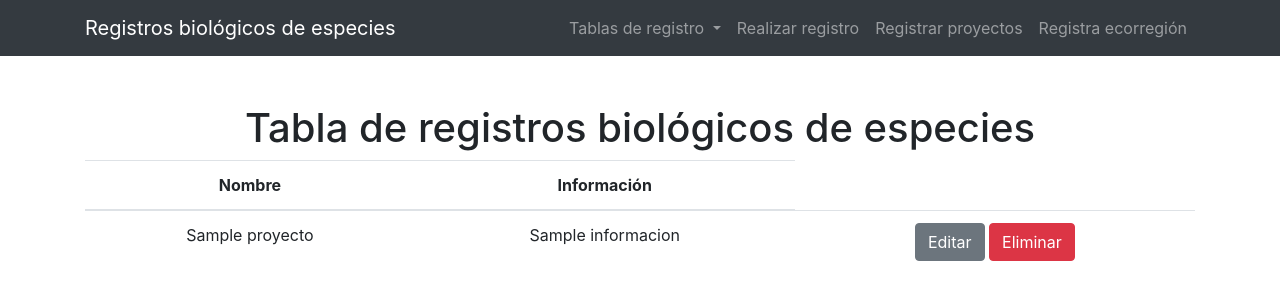
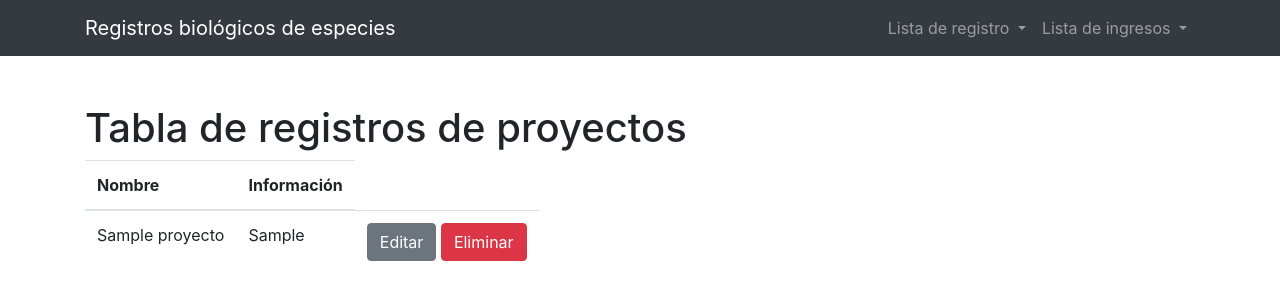
Before and after one commit to andrescuello/prueba-invemar, a Django app: template templates/proyecto/index.html in a window 1280 px wide. Shown: the top 300 px of the page. Run offline with Django 3.2, Linux system fonts and the light colour scheme; tables that the repository leaves empty hold one stand-in row (values such as "Sample post"); the template is opened without the code that fills it: values that come from a table or form of the project are taken from there, most other values are stand-ins (such as "Sample title", 1, 10 or a date in 2020); parts of the project's set-up code (start-up, migrations or seed data) failed here and were passed over; some libraries are stand-ins or nearby versions.

Commit message:
actualizacion

```diff
--- a/apps/proyecto/forms.py
+++ b/apps/proyecto/forms.py
@@ -11,13 +11,12 @@ class ProyectoForm(forms.ModelForm):
 		fields = [
 			'nombre',
             'informacion',
-
 		]
 		labels = {
 			'nombre': 'Nombre',
             'informacion': 'Información',
 		}
 		widgets = {
-            'nombre':  forms.TextInput(attrs={'class':'form-control'}),
+            'nombre': forms.TextInput(attrs={'class':'form-control'}),
             'informacion': forms.Textarea(attrs={'class':'form-control'}),
 		}
--- a/apps/proyecto/models.py
+++ b/apps/proyecto/models.py
@@ -1,4 +1,5 @@
 from django.db import models
+
 
 class Proyecto(models.Model):
     nombre = models.CharField(max_length=50)
--- a/apps/registro/forms.py
+++ b/apps/registro/forms.py
@@ -46,8 +46,8 @@ class RegistroForm(forms.ModelForm):
 			'especie': forms.TextInput(attrs={'class':'form-control'}),
             'familia': forms.TextInput(attrs={'class':'form-control'}),
             'nombrecomun': forms.TextInput(attrs={'class':'form-control'}),
-            'proyecto': forms.SelectMultiple(attrs={'class':'form-control', 'size':'10'}),
-            'baseregistro': forms.TextInput(attrs={'class':'form-control'}),
+            'proyecto': forms.Select(attrs={'class':'form-control'}),
+            'baseregistro': forms.Textarea(attrs={'class':'form-control'}),
             'identificador': forms.TextInput(attrs={'class':'form-control'}),
             'añoidentificacion': forms.TextInput(attrs={'class':'form-control'}),
             'departamento': forms.TextInput(attrs={'class':'form-control'}),
@@ -57,5 +57,5 @@ class RegistroForm(forms.ModelForm):
             'longitud': forms.TextInput(attrs={'class':'form-control'}),
             'autor': forms.TextInput(attrs={'class':'form-control'}),
             'fechacaptura': forms.DateInput(attrs={'class':'form-control fecha-date'},format='%Y-%m-%d'),
-            'ecorregion': forms.SelectMultiple(attrs={'class':'form-control', 'size':'10'}),
+            'ecorregion': forms.Select(attrs={'class':'form-control'}),
 		}
--- a/apps/registro/models.py
+++ b/apps/registro/models.py
@@ -6,7 +6,7 @@ class Registro(models.Model):
     especie = models.CharField(max_length=50)
     familia = models.CharField(max_length=50)
     nombrecomun = models.CharField(max_length=50)
-    proyecto = models.ManyToManyField(Proyecto)
+    proyecto = models.ForeignKey(Proyecto, null=True, blank=True,on_delete=models.CASCADE)
     baseregistro = models.TextField()
     identificador = models.CharField(max_length=50)
     añoidentificacion = models.CharField(max_length=50)
@@ -17,4 +17,4 @@ class Registro(models.Model):
     longitud = models.FloatField()
     autor = models.CharField(max_length=20)
     fechacaptura = models.DateField()
-    ecorregion = models.ManyToManyField(Ecorregion)
+    ecorregion = models.ForeignKey(Ecorregion, null=True, blank=True,on_delete=models.CASCADE)
--- a/apps/registro/urls.py
+++ b/apps/registro/urls.py
@@ -1,12 +1,15 @@
 from django.urls import path
 from django.conf.urls import url, include
-from apps.registro.views import index_registro, RegistroList, RegistroCreate, RegistroUpdate, RegistroDelete
+from apps.registro.views import index_registro, RegistroList, RegistroCreate, RegistroUpdate, RegistroDelete, RegistroDetail, ReporteRegistroExcel
 
 app_name = 'registro'
 
 urlpatterns = [
 	url(r'^index$',RegistroList.as_view(), name="registro_listar"),
 	url(r'^nuevo$', RegistroCreate.as_view(), name="registro_nuevo"),
+	url(r'^reporte_excel$', ReporteRegistroExcel.as_view(), name="registro_excel"),
 	url(r'^editar/(?P<pk>\d+)/$', RegistroUpdate.as_view(), name="registro_editar"),
 	url(r'^eliminar/(?P<pk>\d+)/$',RegistroDelete.as_view(), name="registro_eliminar"),
+	url(r'^detalle/(?P<pk>\d+)/$',RegistroDetail.as_view(), name="registro_detalle"),
+
 ]
--- a/invemar/settings.py
+++ b/invemar/settings.py
@@ -114,7 +114,7 @@ AUTH_PASSWORD_VALIDATORS = [
 # Internationalization
 # https://docs.djangoproject.com/en/3.0/topics/i18n/
 
-LANGUAGE_CODE = 'en-co'
+LANGUAGE_CODE = 'es-co'
 
 TIME_ZONE = 'America/Bogota'
 
--- /dev/null
+++ b/static/css/ingreso.css
@@ -0,0 +1,5 @@
+div#ingreso{
+	width: 1250px;
+	height: 1400px;
+	float: left;
+}
--- a/templates/base/base.html
+++ b/templates/base/base.html
@@ -6,15 +6,16 @@
 <head>
 
   <meta charset="utf-8">
-  <meta name="viewport" content="width=device-width, initial-scale=1, shrink-to-fit=no">
+  <meta name="viewport" content="width=device-width, initial-scale=1">
   <meta name="description" content="">
   <meta name="author" content="">
 
-  <title>Bare - Start Bootstrap Template</title>
+  <title>Registros biologicos de especies</title>
 
   <!-- Bootstrap core CSS -->
   <link href="https://fonts.googleapis.com/css?family=Ubuntu&display=swap" rel="stylesheet">
   <link rel="stylesheet" href="https://stackpath.bootstrapcdn.com/bootstrap/4.3.1/css/bootstrap.min.css">
+  <link rel="stylesheet" type="text/css" href="{% static 'css/ingreso.css'%}">
 
 </head>
 
@@ -32,7 +33,7 @@
             <li class="nav-item active">
               <li class="nav-item dropdown">
                 <a class="nav-link dropdown-toggle" href="#" id="navbarDropdown" role="button" data-toggle="dropdown" aria-haspopup="true" aria-expanded="false">
-                 Tablas de registro
+                 Lista de registro
                 </a>
                 <div class="dropdown-menu" aria-labelledby="navbarDropdown">
                   <a class="dropdown-item" href="{% url 'proyecto:proyecto_listar' %}">Tabla de proyectos</a>
@@ -43,15 +44,30 @@
                 <span class="sr-only">(current)</span>
                 </a>
               </li>
+            <li class="nav-item active">
+              <li class="nav-item dropdown">
+                <a class="nav-link dropdown-toggle" href="#" id="navbarDropdown" role="button" data-toggle="dropdown" aria-haspopup="true" aria-expanded="false">
+                 Lista de ingresos
+                </a>
+                <div class="dropdown-menu" aria-labelledby="navbarDropdown">
+                  <a class="dropdown-item" href="{% url 'registro:registro_nuevo' %}">Realizar registro</a>
+                  <a class="dropdown-item" href="{% url 'proyecto:proyecto_nuevo' %}">Registrar Proyectos</a>
+                  <a class="dropdown-item" href="{% url 'ecorregion:ecorregion_nuevo' %}">Registra Ecorregión</a>
+                <div class="dropdown-divider"></div>
+                </div>
+                </li>
+                <span class="sr-only">(current)</span>
+                </a>
+              </li>
+
             <li class="nav-item">
-            <a class="nav-link" href="{% url 'registro:registro_nuevo' %}">Realizar registro</a>
+              {% block boton %}
+              {% endblock  %}
             </li>
-          <li class="nav-item">
-            <a class="nav-link" href="{% url 'proyecto:proyecto_nuevo' %}">Registrar proyectos</a>
-          </li>
-          <li class="nav-item">
-            <a class="nav-link" href="{% url 'ecorregion:ecorregion_nuevo' %}">Registra ecorregión</a>
-          </li>
+
+
+
+
         </ul>
       </div>
     </div>
@@ -60,7 +76,7 @@
   <!-- Page Content -->
   <div class="container">
     <div class="row">
-      <div class="col-lg-12 text-center">
+      <div class="col-lg-12">
         {% block title %}
         <h1 class="mt-5">Tabla de registros biológicos de especies</h1>
         {% endblock %}
@@ -73,14 +89,13 @@
   </div>
 
   <!-- Bootstrap core JavaScript -->
-  <script src="{% static 'jquery/jquery.slim.min.js' %}"></script>
   <script src="https://ajax.googleapis.com/ajax/libs/jquery/3.4.1/jquery.min.js"></script>
   <script src="https://cdnjs.cloudflare.com/ajax/libs/popper.js/1.14.7/umd/popper.min.js" integrity="sha384-UO2eT0CpHqdSJQ6hJty5KVphtPhzWj9WO1clHTMGa3JDZwrnQq4sF86dIHNDz0W1" crossorigin="anonymous"></script>
   <script src="https://stackpath.bootstrapcdn.com/bootstrap/4.3.1/js/bootstrap.min.js" integrity="sha384-JjSmVgyd0p3pXB1rRibZUAYoIIy6OrQ6VrjIEaFf/nJGzIxFDsf4x0xIM+B07jRM" crossorigin="anonymous"></script>
-  <script src="{% static 'js/bootstrap.min.js' %}"></script>
   <script src="{% static 'js/fecha.js'%}"></script>
   <script src="{% static 'js/bootstrap-datepicker.js'%}"></script>
-
+  {% block extrajs %}
+  {% endblock %}
 </body>
 
 </html>
--- a/templates/proyecto/index.html
+++ b/templates/proyecto/index.html
@@ -1,8 +1,11 @@
 {% extends 'base/base.html'%}
 {% load static %}
 
+{% block title %}
+    <h1 class="mt-5">Tabla de registros de proyectos</h1>
+{% endblock %}
 {% block content %}
-<table class="table">
+<table class="table table-responsive">
     <thead>
         <tr>
             <th scope="col">Nombre</th>
@@ -15,7 +18,7 @@
 				{% for proyecto in object_list %}
 				<tr>
 					<td>{{proyecto.nombre}}</td>
-                    <td>{{registro.informacion}}</td>
+                    <td>{{proyecto.informacion}}</td>
 					<td>
 						<a class="btn btn-secondary" href="{% url 'proyecto:proyecto_editar' proyecto.id %}">Editar</a>
 						<a class="btn btn-danger" href="{% url 'proyecto:proyecto_eliminar' proyecto.id %}">Eliminar</a>
```
Also changed, not shown: apps/registro/views.py (+56 -1 lines), templates/ecorregion/index.html (+6 -1 lines), templates/registro/detalle.html (added, +25 -0 lines), templates/registro/index.html (+24 -11 lines), templates/registro/ingreso.html (+7 -4 lines), apps/ecorregion/models.py (line endings or trailing spaces), apps/registro/migrations/0003_auto_20200716_0322.py (added). Lines whose indentation alone changed are shown as unchanged.
